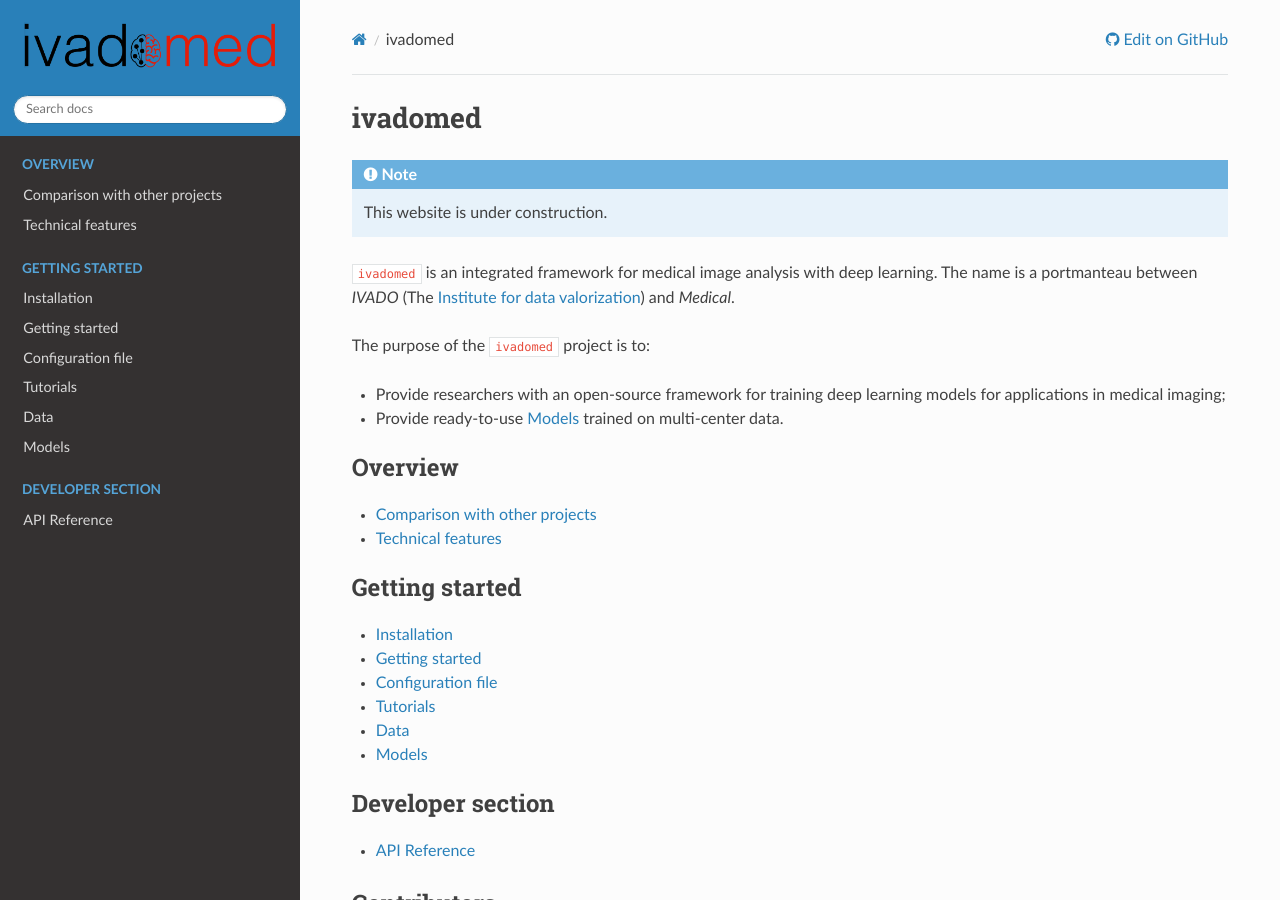
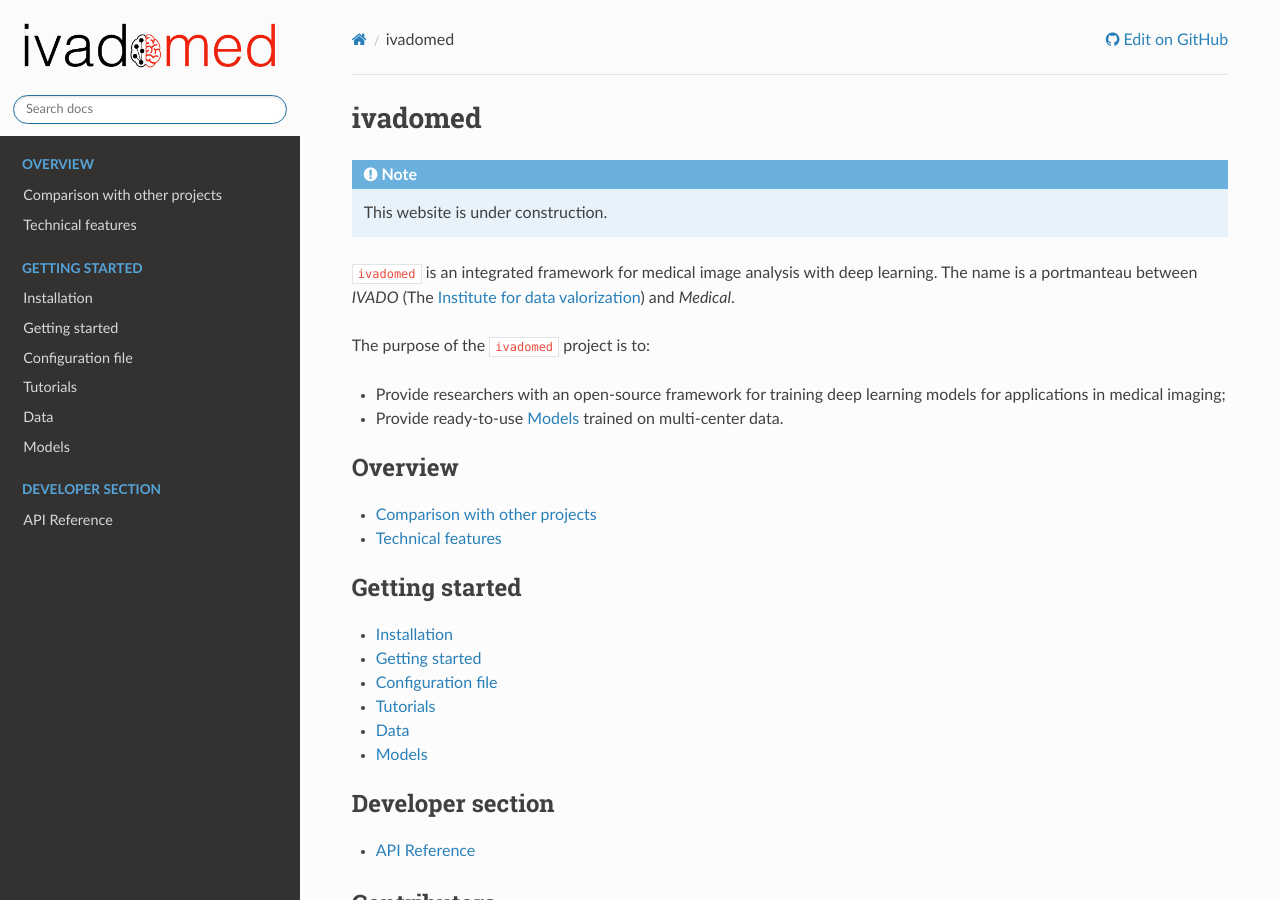
Before and after one commit to ivadomed/ivadomed, a Sphinx documentation site: the page built from docs/source/index.rst, in a window 1280 px wide and 900 px high. Built offline with Sphinx 7.4.7 and the Read the Docs theme 2.0.0, drawn with Linux system fonts in a browser that asks for light colours.

Commit message:
Use white background for logo in the doc

```diff
--- a/docs/source/conf.py
+++ b/docs/source/conf.py
@@ -152,6 +152,7 @@
     "display_version": True,
     "sticky_navigation": True,  # Set to False to disable the sticky nav while scrolling.
     "logo_only": True,  # if we have a html_logo below, this shows /only/ the logo with no title text
+    "style_nav_header_background": "#FBFBFB",
 }
 
 html_context = {
```
